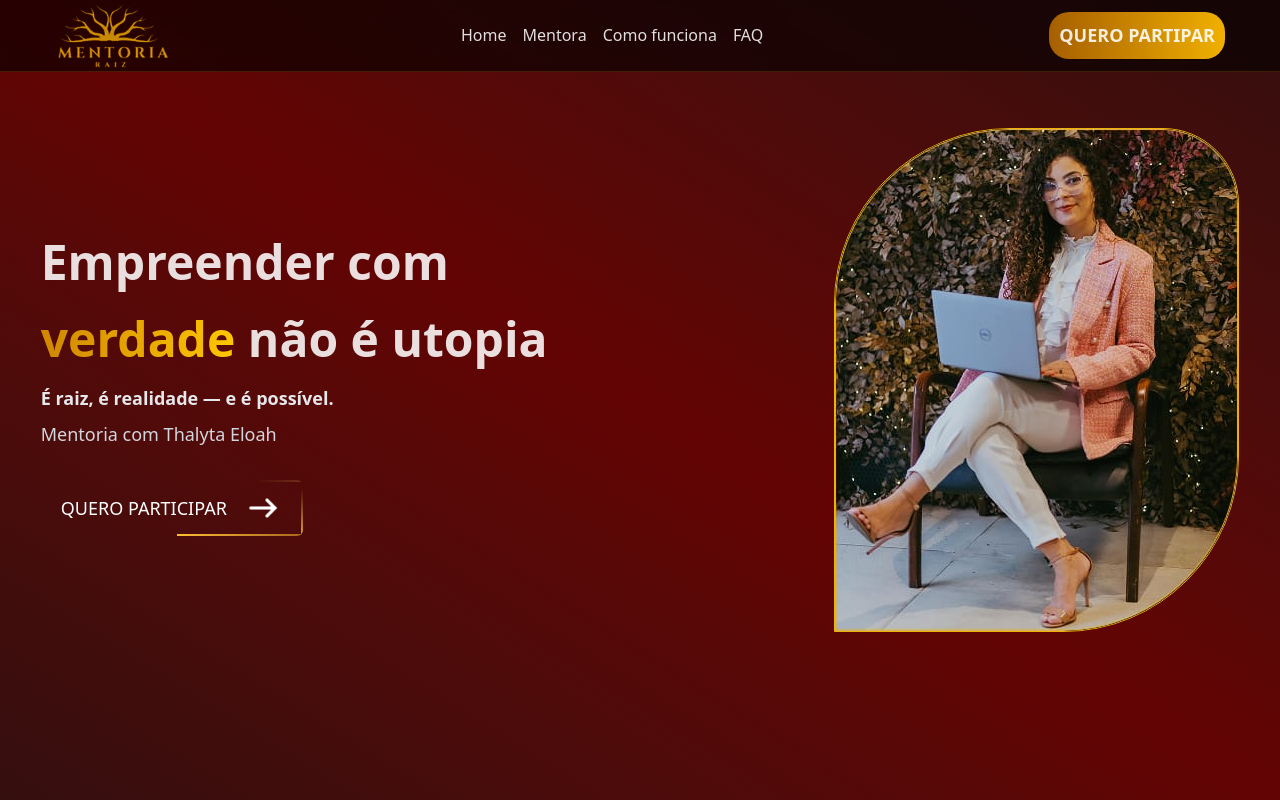
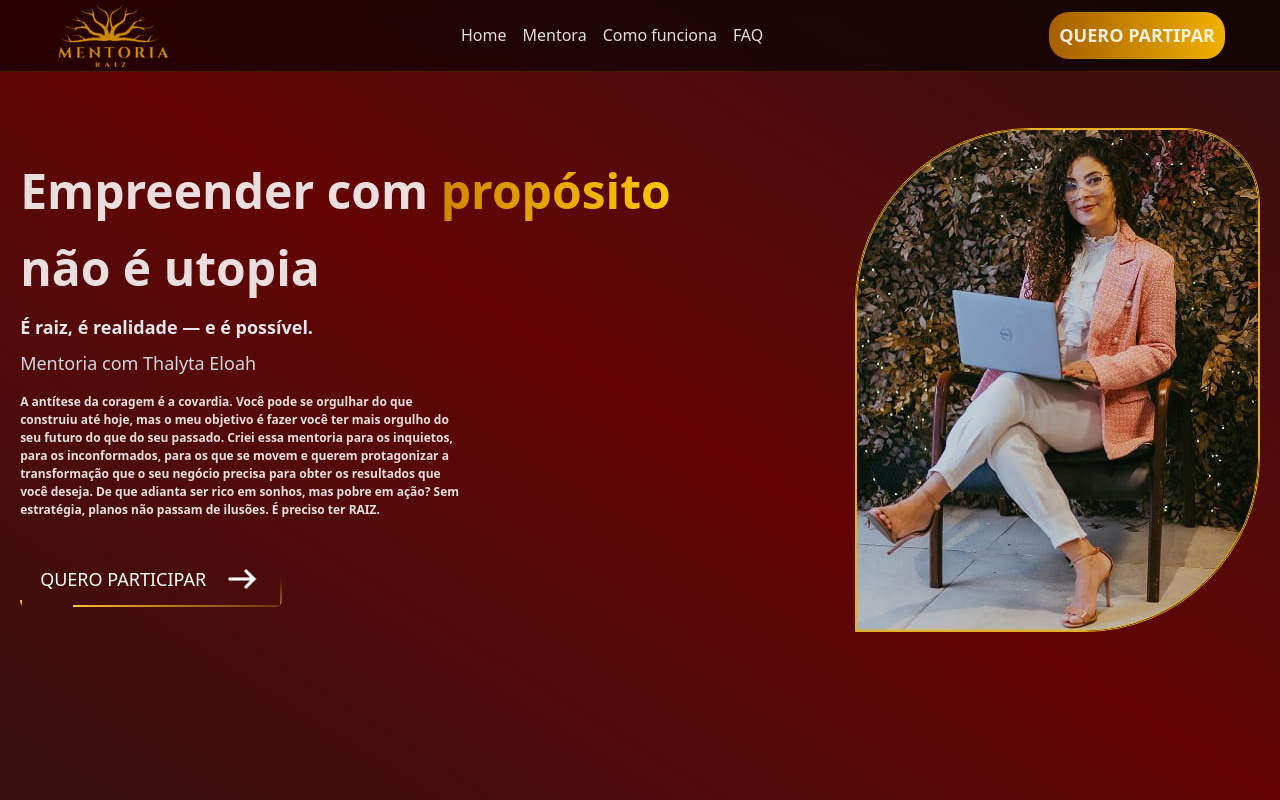
Before and after one commit to mentoriaraizz-hue/mentoriaRaiz, a React (Vite) app: page / in a window 1280 px wide. Shown: the top 800 px of the page. Built offline with nearby package versions, Linux system fonts and the light colour scheme.

Commit message:
atualização5

```diff
--- a/src/components/CardsMenores.jsx
+++ b/src/components/CardsMenores.jsx
@@ -10,7 +10,7 @@ import React from "react";
             <h4 className="text-[14px]">
           {props.tiltle}
         </h4>
-        <p className="font-light text-[12px] mt-4 text-[#B8B8B8]">{props.text}</p>
+        <p className="font-light text-[14px] mt-4 text-[#B8B8B8]">{props.text}</p>
         </div>
       </div>
     </>
--- a/src/components/NavBar.jsx
+++ b/src/components/NavBar.jsx
@@ -21,7 +21,7 @@ export default function Navbar(){
              text-[18px] font-semibold p-[10px] rounded-[20px]
              hover:scale-105 focus:scale-105 hover:shadow-lg sm:inline-block "smooth to="/#chamado">QUERO PARTIPAR</Link>
              {/*botão mobile*/}
-             <button onClick={()=>setOpenBtnMenu(!openBtnmenu)} className="sm:hidden transition-all duration-[5s] ease-in-out cursor-pointer w-6 h-6 text-center relative before:content-[''] before:absolute before:top-0 before:left-0 before:w-[25px] before:h-[5px] before:rounded-2xl before:border-1 before:border-white hover:before:bg-white active:before:bg-white  after:absolute after:content-[''] after:w-[25px] after:h-[5px] after:border-1 after:rounded-2xl after:top-[9.5px] after:left-0 hover:after:bg-white  "></button>
+             <button onClick={()=>setOpenBtnMenu(!openBtnmenu)} className="sm:hidden transition-all duration-[5s] ease-in-out cursor-pointer w-6 h-6 text-center relative before:content-[''] before:absolute before:top-0 before:left-0 before:w-[25px] before:h-[5px] before:rounded-2xl before:border-1 before:border-white hover:before:bg-white active:before:bg-white active:after:bg-white  after:absolute after:content-[''] after:w-[25px] after:h-[5px] after:border-1 after:rounded-2xl after:top-[9.5px] after:left-0 hover:after:bg-white  "></button>
            {/*Menu mobile*/}
           <ul className={`menu-mobile transition-all duration-300 ease-in-out fixed top-[-2px] left-0 z-[-10]  flex  flex-col items-center justify-center w-[100%]  bg-[#350e0e]  ${openBtnmenu ? 'translate-y-[71px] opacity-100 pointer-events-auto border-b-1 border-yellow-600/20' : 'scale-y-0 opacity-0 pointer-events-none'}`}>
                  <li><Link to="/" onClick={()=>setOpenBtnMenu(false)}>Home</Link></li>
--- a/src/pages/Admin.jsx
+++ b/src/pages/Admin.jsx
@@ -7,7 +7,7 @@ export default function AdminDashboard() {
   const token = localStorage.getItem("adminToken");
 
   function carregarDados(searchTerm = "") {
-    let url = "http://localhost:5000/api/admin/dashboard";
+    let url = "https://mentoriaraiz-api.onrender.com/api/admin/dashboard";
     if (searchTerm) {
       url += `?search=${encodeURIComponent(searchTerm)}`;
     }
--- a/src/pages/Adminlogin.jsx
+++ b/src/pages/Adminlogin.jsx
@@ -10,7 +10,7 @@ export default function AdminLogin() {
     setErro("");
 
     try {
-      const res = await fetch("http://localhost:5000/api/admin/login", {
+      const res = await fetch("https://mentoriaraiz-api.onrender.com/api/admin/login", {
         method: "POST",
         headers: { "Content-Type": "application/json" },
         body: JSON.stringify({ username, password }),
--- a/src/pages/Home.jsx
+++ b/src/pages/Home.jsx
@@ -18,11 +18,11 @@ export default function Home() {
               <h1
                 data-aos="fade-right"
                 data-aos-delay="200"
-                className=" text-2xl font-semibold text-center sm:text-left sm:text-5xl sm:w-[22ch] leading-[1.6em]"
+                className=" text-2xl font-semibold text-center sm:text-left sm:text-5xl sm:w-[25ch] leading-[1.6em]"
               >
                 Empreender com{" "}
                 <span className="bg-gradient-to-r from-yellow-600 to-yellow-400 bg-clip-text text-transparent">
-                  verdade
+                  propósito
                 </span>{" "}
                 não é utopia
               </h1>
@@ -36,10 +36,14 @@ export default function Home() {
               <p
                 data-aos="fade-right"
                 data-aos-delay="300"
-                className="mb-8 text-[12px] sm:text-lg text-gray-300"
+                className="mb-4 text-[6px] sm:text-lg text-gray-300"
               >
                 Mentoria com Thalyta Eloah
               </p>
+
+                 <div className=" sm:w-[450px] mb-8">
+                    <p className="text-[12px] font-semibold text-left ">A antítese da coragem é a covardia. Você pode se orgulhar do que construiu até hoje, mas o meu objetivo é fazer você ter mais orgulho do seu futuro do que do seu passado. Criei essa mentoria para os inquietos, para os inconformados, para os que se movem e querem protagonizar a transformação que o seu negócio precisa para obter os resultados que você deseja. De que adianta ser rico em sonhos, mas pobre em ação? Sem estratégia, planos não passam de ilusões. É preciso ter RAIZ.</p>
+                 </div>
 
               <Link
                 data-aos="fade-right"
@@ -304,9 +308,9 @@ export default function Home() {
           </div>
         </section>
         <section className="bg-[#420101] flex flex-col items-center   w-[100vw]">
-           <h2 className="text-3xl font-semibold  sm:w-[50ch] text-center mt-8 mb-5">Habilidades e resultados que a Mentoria Raiz vai desbloquear em você:</h2>
+           <h2 className="text-3xl font-semibold  sm:w-[50ch] text-center mt-12 mb-11">Habilidades e resultados que a Mentoria Raiz vai desbloquear em você:</h2>
 
-           <div className=" flex flex-wrap justify-center gap-10 mb-14">
+           <div className=" flex flex-wrap justify-center gap-24 mb-14">
 
              <div className="flex flex-col items-start sm:w-[310px] sm:h-[300px] p-3 pb-6 sm:p-2 bg-gradient-to-br from-[#300202] via-[#530707] to-[#300202] mx-[20px] border-1 border-[rgb(254,195,0,50%)] rounded-3xl pl-3 ">
 
```
